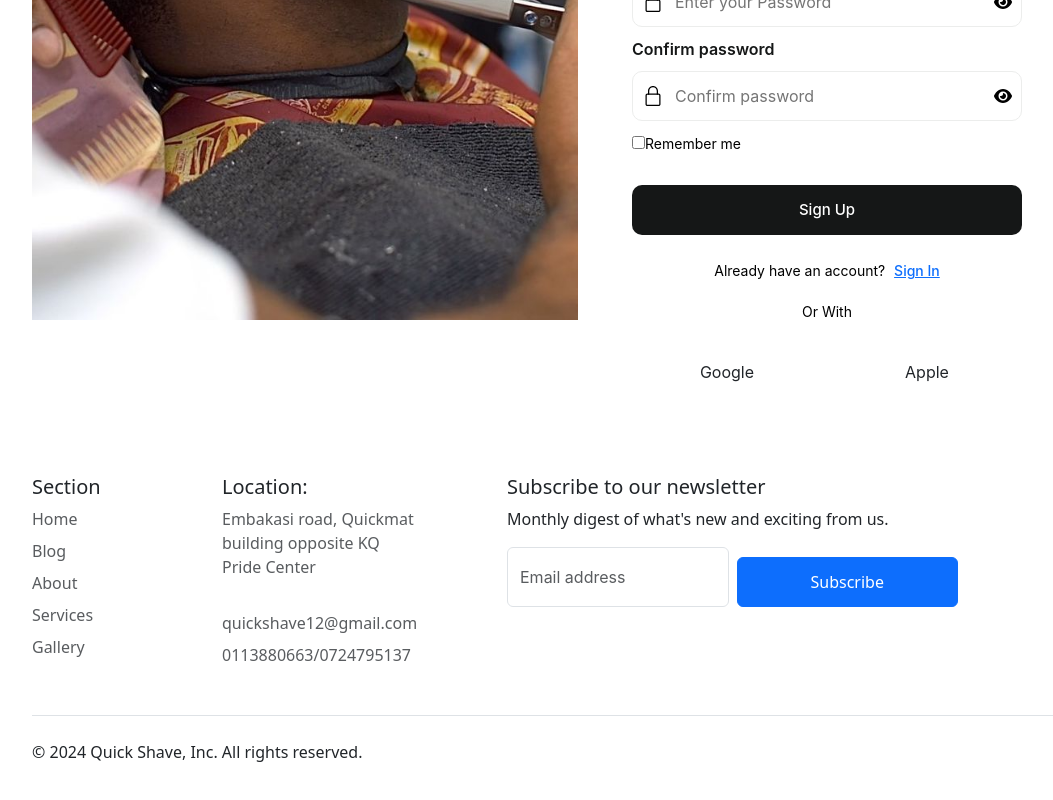
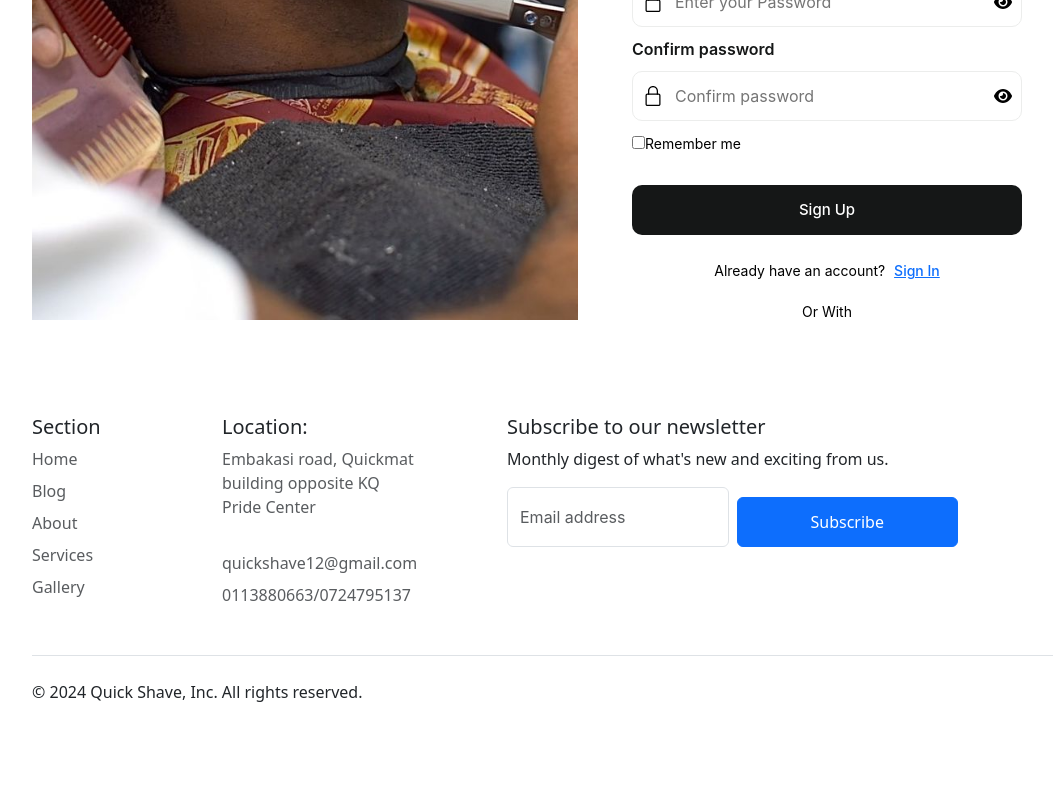
Before and after one commit to ryandimba/CHECKOUT-PAYMENT, a React (Create React App) app in the folder frontend/: page /register in a window 1280 px wide. Shown: the part 734-1534 px from the top of the page, without its empty margins (50-1103 px from the left). Built offline with nearby package versions, Linux system fonts and the light colour scheme.

Commit message:
testing workflow

```diff
--- a/frontend/src/components/pages/Register.jsx
+++ b/frontend/src/components/pages/Register.jsx
@@ -331,8 +331,8 @@ function Register() {
                   <p class="p line">Or With</p>
 
                   <div class="flex-row">
-                    <button class="btn google">Google</button>
-                    <button class="btn apple">Apple</button>
+                    {/* <button class="btn google">Google</button>
+                    <button class="btn apple">Apple</button> */}
                   </div>
                 </form>
               </div>
```
